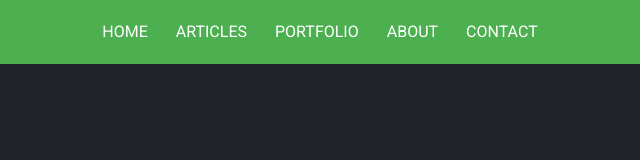
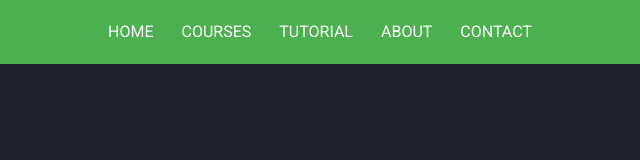
Before and after one commit to withjass19/NavBar, a plain HTML site: page index.html in a window 1280 px wide. Shown: the full height of the page, 320-960 px from the left. Drawn offline with nearby package versions, Linux system fonts and the light colour scheme.

Commit message:
Update index.html

```diff
--- a/index.html
+++ b/index.html
@@ -54,8 +54,8 @@ div.borderXwidth a:hover:before, div.borderXwidth a:hover:after
     <div class="container-fluid ">
         <div class="container green borderXwidth p-3 d-flex justify-content-center align-items-center">
             <a class="p-1">HOME</a>
-            <a class="p-1">ARTICLES</a>
-            <a class="p-1">PORTFOLIO</a>
+            <a class="p-1">COURSES</a>
+            <a class="p-1">TUTORIAL</a>
             <a class="p-1">ABOUT</a>
             <a class="p-1">CONTACT</a>
           </div>
```
